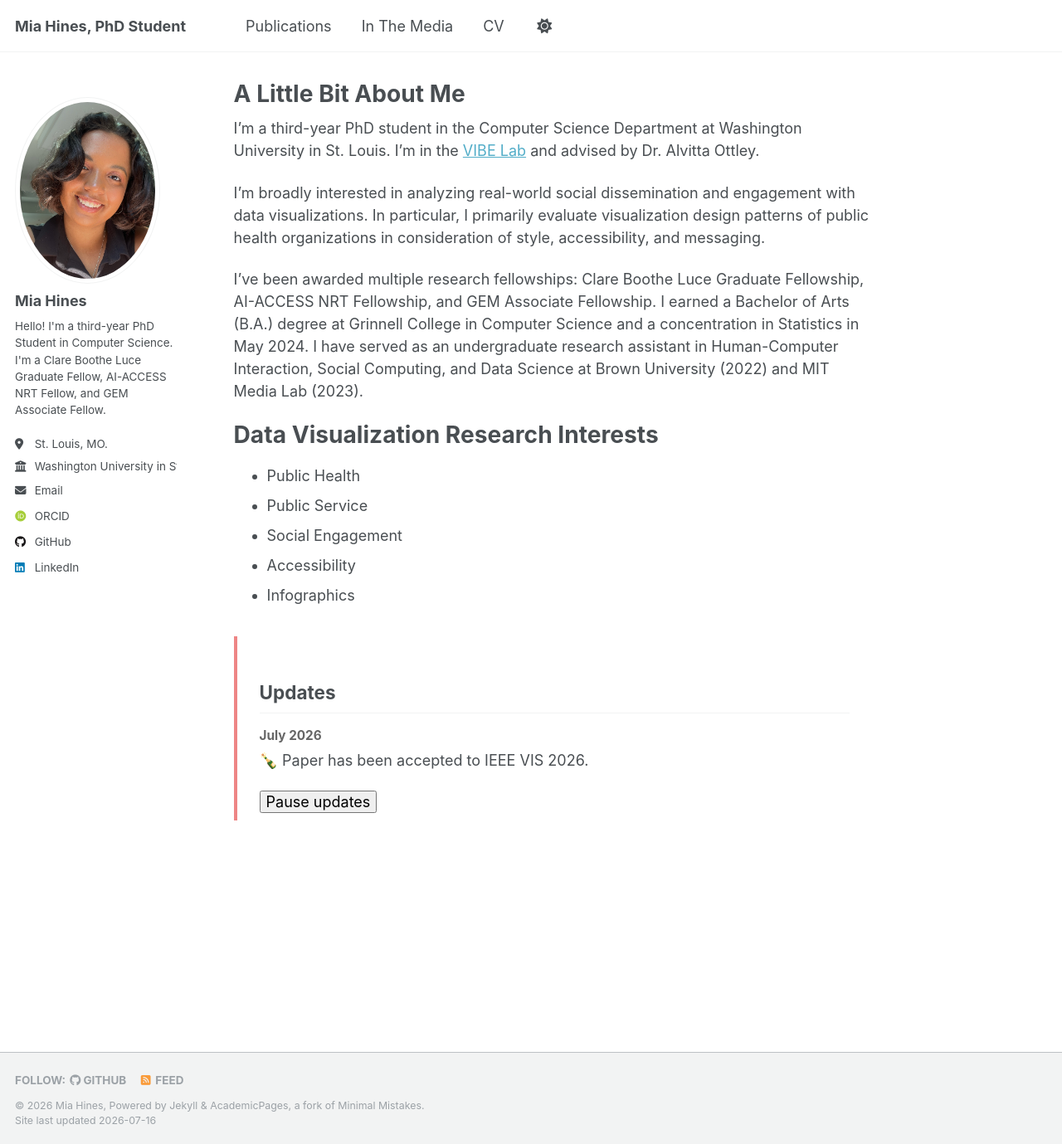
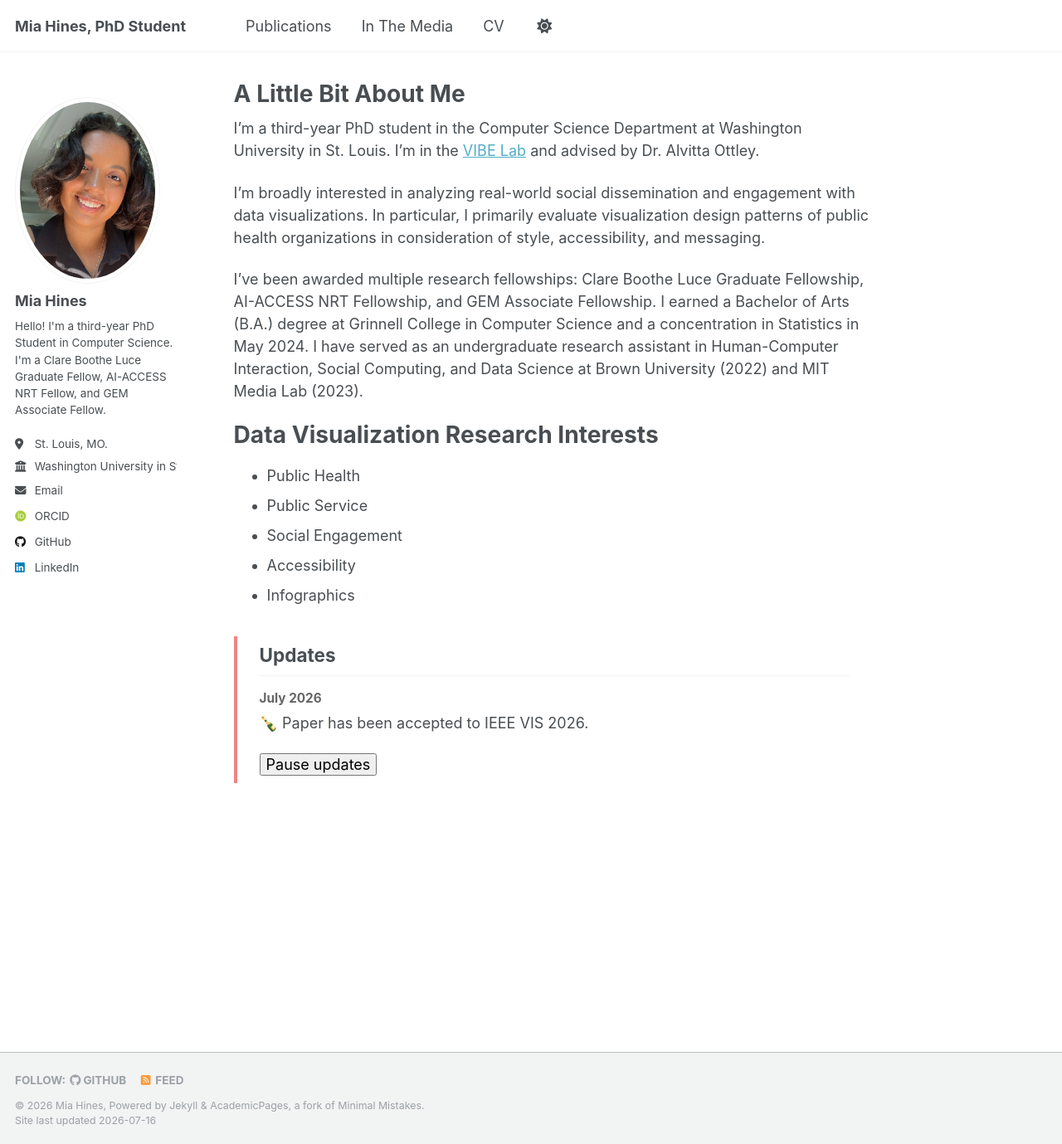
Before and after one commit to MiaHines/miahines.github.io, a Jekyll site: the page built from _pages/about.md, in a window 1280 px wide and 1379 px high. Shown: the whole window at 83% size. Built offline with Jekyll 4.4.1, drawn with Linux system fonts in a browser that asks for light colours; some web fonts are replaced.

Commit message:
trying to remove space above heading in updates section

```diff
--- a/assets/css/main.scss
+++ b/assets/css/main.scss
@@ -86,6 +86,10 @@
   margin-top: 1em;
 }
 
+#updates-heading {
+  margin-top: 0em;
+}
+
 @media (prefers-reduced-motion: reduce) {
   .update {
     transition: none;
```
